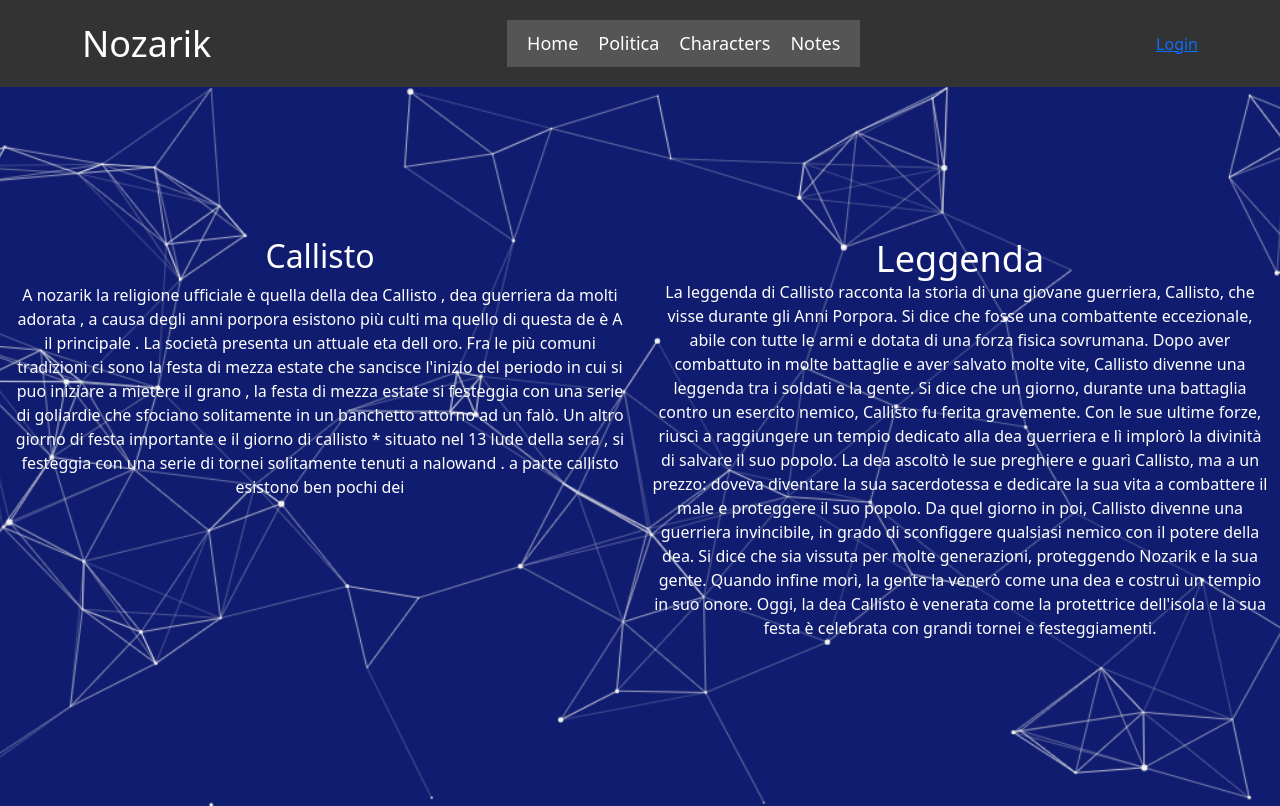
After one commit to franzo9448/Web-project, a Flask app: page /callisto in a window 1280 px wide. The commit adds this page. Run offline with Flask 2, Linux system fonts and the light colour scheme.

Commit message:
added callisto religion

```diff
--- a/app.py
+++ b/app.py
@@ -10,6 +10,39 @@ def home():
 def nozarik():
   return render_template("nozarik.html")
 
+@app.route("/politica")
+def politica():
+  return render_template("politics.html")
+
+@app.route("/floreal")
+def floreal():
+  return render_template("floreal.html")
+
+@app.route("/nalowand")
+def nalowand():
+  return render_template("nalowand.html")
+
+@app.route("/pentola")
+def pentola():
+  return render_template("pentola.html")
+
+@app.route("/callisto")
+def callisto():
+  return render_template("callisto.html")
+
+@app.route("/login")
+def login():
+  return render_template("login.html")
+
+@app.route("/characters")
+def characters():
+  return render_template("characters.html")
+
+@app.route("/notes")
+def notes():
+  return render_template("notes.html")
+
+
 if __name__ == "__main__":
   print("dentro id")
   app.run(host = "0.0.0.0",debug =True )
--- /dev/null
+++ b/static/css/nozarik.css
@@ -0,0 +1,145 @@
+html, body {
+    margin: 0;
+    padding: 0;
+}
+
+
+/* Nozarik page */
+.nozarik {
+    background: url('/static/background.png') no-repeat center center fixed;
+    background-size: cover;
+}
+
+.nozarik {
+    max-width: auto;
+    margin: 0 auto;
+    padding: 150px 0;
+    text-align: center;
+}
+
+.nozarik:fullscreen {
+  font-size: 3em;
+  text-align: center;
+}
+
+/* Header */
+header {
+    background-color: #333;
+    color: #fff;
+    padding: 20px 0;
+}
+
+header .container {
+    max-width: auto;
+    margin: 0 auto;
+    display: flex;
+    align-items: center;
+    justify-content: space-between;
+}
+
+header h1 {
+    font-size: 36px;
+    margin: 0;
+}
+
+/* Navigation */
+nav {
+    background-color: #555;
+    color: #fff;
+    display: flex;
+    justify-content: space-between;
+    align-items: center;
+    padding: 10px;
+}
+
+nav ul {
+    list-style: none;
+    display: flex;
+    margin: 0;
+    padding: 0;
+}
+
+nav li {
+    margin: 0 10px;
+}
+
+nav a {
+    color: #fff;
+    text-decoration: none;
+    font-size: 18px;
+}
+
+nav a:hover {
+    text-decoration: underline;
+}
+
+/* Main content */
+main {
+    display: flex;
+    max-width: auto;
+    margin: 20px auto;
+}
+
+main .content {
+    flex: 3;
+    padding: 20px;
+}
+
+main .sidebar {
+    flex: 1;
+    padding: 20px;
+}
+
+/* Footer */
+footer {
+    background-color: #333;
+    color: #fff;
+    padding: 20px;
+    text-align: center;
+}
+
+.map-section {
+  display: flex;
+  flex-direction: column;
+  align-items: center;
+  justify-content: center;
+  background-color: #f2f2f2;
+  padding: 20px;
+}
+
+.map-section h2 {
+  text-align: center;
+  margin-bottom: 20px;
+}
+
+.map-container {
+  position: relative;
+  max-width: 100%;
+  margin: 0 auto;
+}
+
+.map-container img {
+  display: block;
+  max-width: 100%;
+  height: auto;
+  margin: 0 auto;
+}
+
+..map-container .container{
+  position: absolute;
+  top: 50%;
+  left: 50%;
+  transform: translate(-50%, -50%);
+  text-align: center;
+}
+
+.container h3 {
+  font-size: 36px;
+  margin: 0;
+}
+
+.container2 p {
+  font-size: 20px;
+  margin: 20px 0 0 0;
+  text-align: center;
+}
--- /dev/null
+++ b/templates/callisto.html
@@ -0,0 +1,43 @@
+<!doctype html>
+<html lang="en">
+  <head>
+    <meta charset="utf-8">
+    <meta name="viewport" content="width=device-width, initial-scale=1">
+    <title>My Campaign Website</title>
+    <link href="https://cdn.jsdelivr.net/npm/bootstrap@5.3.0-alpha1/dist/css/bootstrap.min.css" rel="stylesheet" integrity="sha384-GLhlTQ8iRABdZLl6O3oVMWSktQOp6b7In1Zl3/Jr59b6EGGoI1aFkw7cmDA6j6gD" crossorigin="anonymous">
+    <link rel="stylesheet" type="text/css" href="{{ url_for('static', filename='css/nozarik.css') }}"
+  </head>
+  <body>
+    <header>
+        <div class="container">
+           <h1 class="page-title">Nozarik</h1>
+            <nav>
+                <ul>
+                    <li><a href="{{ url_for('nozarik') }}">Home</a></li>
+                    <li><a href="{{ url_for('politica') }}">Politica</a></li>
+                    <li><a href="{{ url_for('characters') }}">Characters</a></li>
+                    <li><a href="{{ url_for('notes') }}">Notes</a></li>
+                </ul>
+            </nav>
+            <div class="login">
+                <a href="{{ url_for('login') }}">Login</a>
+            </div>
+        </div>
+    </header>
+    <main class="nozarik">
+      <div class="container" style="color:white">
+            <h2 class="section-title">Callisto</h2>
+            <p>A nozarik la religione ufficiale è quella della dea Callisto , dea guerriera da molti adorata , a causa degli anni porpora esistono più culti ma quello di questa de è A il principale .
+La società presenta un attuale eta dell oro. Fra le più comuni tradizioni ci sono la festa di mezza estate che sancisce l'inizio del periodo in cui si puo iniziare a mietere il grano , la festa di mezza estate si festeggia con una serie di goliardie che sfociano solitamente in un banchetto attorno ad un falò. Un altro giorno di festa importante e il giorno di callisto * situato nel 13 lude della sera , si festeggia con una serie di tornei solitamente tenuti a nalowand . a parte callisto esistono ben pochi dei
+
+</p>
+        </div>
+      <div class="container" style="color:white">
+            <h3 class="section-title2">Leggenda</h2>
+            <p>La leggenda di Callisto racconta la storia di una giovane guerriera, Callisto, che visse durante gli Anni Porpora. Si dice che fosse una combattente eccezionale, abile con tutte le armi e dotata di una forza fisica sovrumana. Dopo aver combattuto in molte battaglie e aver salvato molte vite, Callisto divenne una leggenda tra i soldati e la gente. Si dice che un giorno, durante una battaglia contro un esercito nemico, Callisto fu ferita gravemente. Con le sue ultime forze, riuscì a raggiungere un tempio dedicato alla dea guerriera e lì implorò la divinità di salvare il suo popolo. La dea ascoltò le sue preghiere e guarì Callisto, ma a un prezzo: doveva diventare la sua sacerdotessa e dedicare la sua vita a combattere il male e proteggere il suo popolo.
+Da quel giorno in poi, Callisto divenne una guerriera invincibile, in grado di sconfiggere qualsiasi nemico con il potere della dea. Si dice che sia vissuta per molte generazioni, proteggendo Nozarik e la sua gente. Quando infine morì, la gente la venerò come una dea e costruì un tempio in suo onore. Oggi, la dea Callisto è venerata come la protettrice dell'isola e la sua festa è celebrata con grandi tornei e festeggiamenti.
+</p>
+        </div>
+    <script src="https://cdn.jsdelivr.net/npm/bootstrap@5.3.0-alpha1/dist/js/bootstrap.bundle.min.js" integrity="sha384-w76AqPfDkMBDXo30jS1Sgez6pr3x5MlQ1ZAGC+nuZB+EYdgRZgiwxhTBTkF7CXvN" crossorigin="anonymous"></script>
+  </body>
+</html>
```
Also changed, not shown: templates/login.html (added, +17 -0 lines), templates/notes.html (added, +17 -0 lines), templates/nozarik.html (+14 -9 lines), templates/politics.html (added, +38 -0 lines), static/maps/nozarik.png (added), templates/characters.html (added), templates/floreal.html (added), templates/pentola.html (added).
